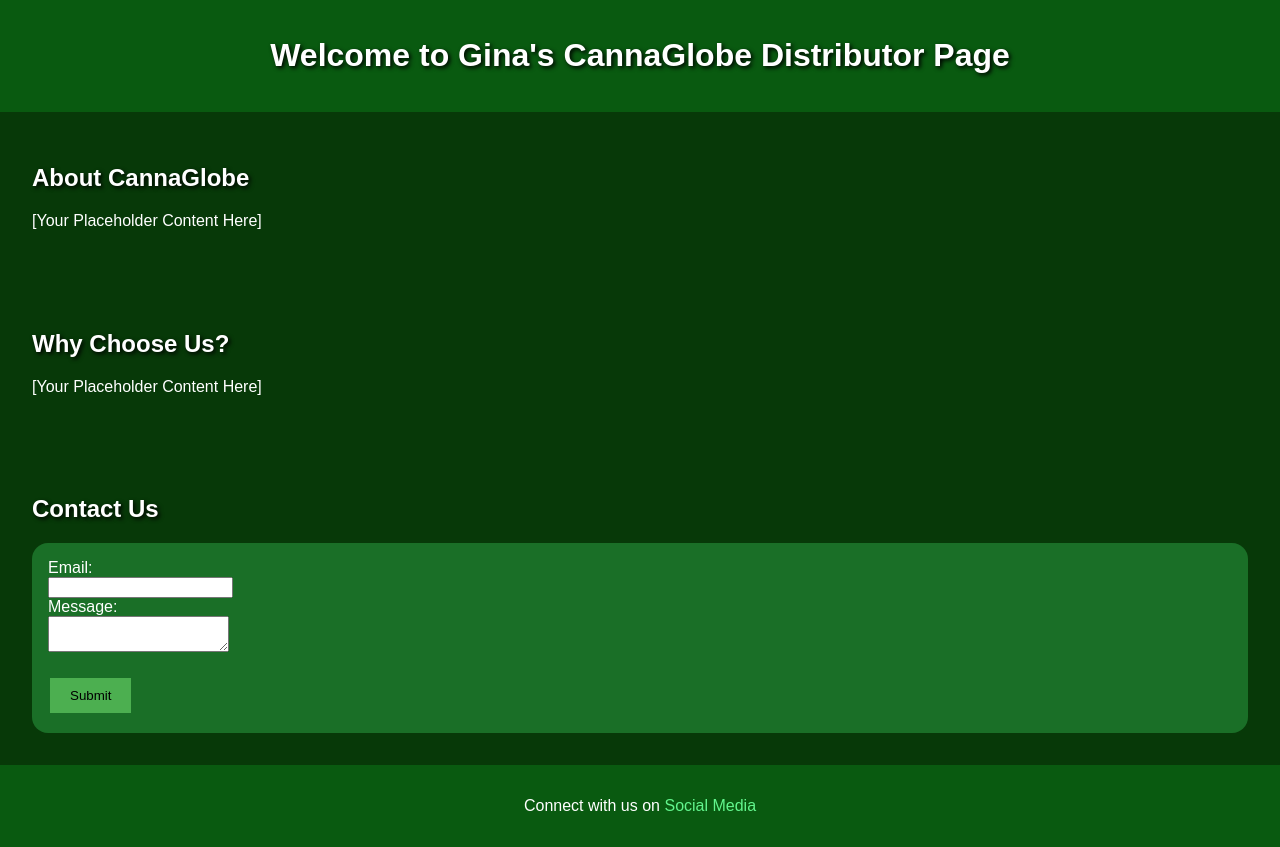
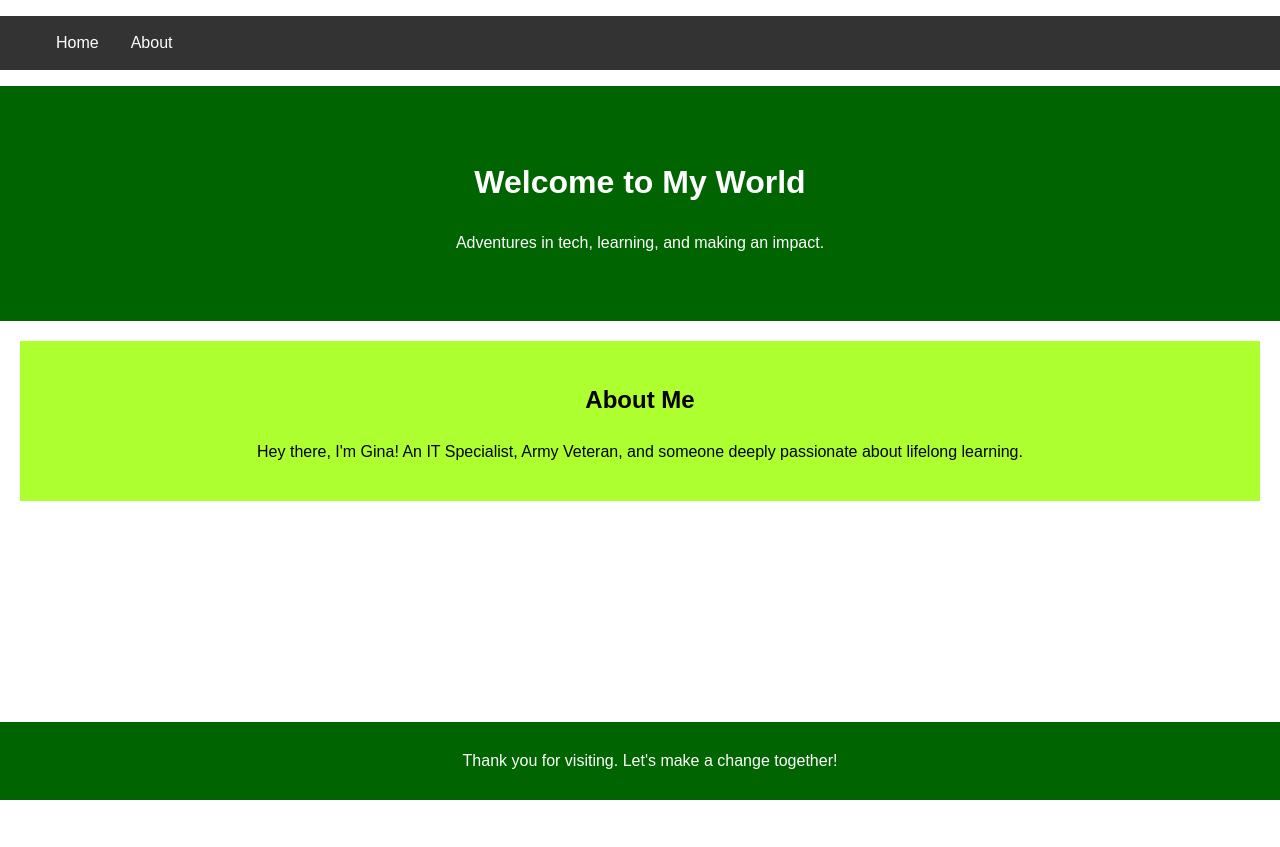
Before and after one commit to ginalyncox/ginalyncox.github.io, a plain HTML site: page index.html in a window 1280 px wide. After the commit the page ends 800 px from the top, so only its background shows below. Drawn offline with Linux system fonts and the light colour scheme.

Commit message:
Added Pages and Style

```diff
--- a/index.html
+++ b/index.html
@@ -2,85 +2,37 @@
 <html lang="en">
 <head>
   <meta charset="UTF-8">
-  <title>Gina's CannaGlobe Distributor Landing Page</title>
-  <style>
-    /* Basic styling */
-    body {
-      font-family: Arial, sans-serif;
-      background-color: #073908;
-      color: white;
-      margin: 0;
-      padding: 0;
-    }
-    header {
-      background-color: #095A10;
-      padding: 1em;
-      text-align: center;
-    }
-    section {
-      padding: 2em;
-    }
-    footer {
-      background-color: #095A10;
-      padding: 1em;
-      text-align: center;
-    }
-    /* Fun aesthetics */
-    h1, h2 {
-      text-shadow: 2px 2px 4px #000000;
-    }
-    a {
-      color: #62F58D;
-      text-decoration: none;
-    }
-    a:hover {
-      text-decoration: underline;
-    }
-    /* Form styling */
-    form {
-      background-color: #1A6F27;
-      padding: 1em;
-      border-radius: 1em;
-    }
-    input[type="submit"] {
-      background-color: #4CAF50;
-      border: none;
-      padding: 10px 20px;
-      text-align: center;
-      display: inline-block;
-      margin: 4px 2px;
-      cursor: pointer;
-    }
-  </style>
+  <title>Gina Lyn Cox</title>
+  <link rel="stylesheet" type="text/css" href="styles.css">
 </head>
 <body>
-  <header>
-    <h1>Welcome to Gina's CannaGlobe Distributor Page</h1>
+
+  <nav class="primary-menu">
+    <ul>
+      <li><a href="index.html">Home</a></li>
+      <li><a href="about.html">About</a></li>
+      <!-- Additional Menu Items Here -->
+    </ul>
+  </nav>
+
+  <header class="homepage-header">
+    <h1>Welcome to My World</h1>
+    <p>Adventures in tech, learning, and making an impact.</p>
   </header>
 
-  <section>
-    <h2>About CannaGlobe</h2>
-    <p>[Your Placeholder Content Here]</p>
-  </section>
+  <main>
+    <section class="intro">
+      <h2>About Me</h2>
+      <p>Hey there, I'm Gina! An IT Specialist, Army Veteran, and someone deeply passionate about lifelong learning.</p>
+    </section>
 
-  <section>
-    <h2>Why Choose Us?</h2>
-    <p>[Your Placeholder Content Here]</p>
-  </section>
+    <!-- You can add more sections like 'Latest Posts', 'Projects' etc. -->
 
-  <section>
-    <h2>Contact Us</h2>
-    <form action="/submit_form" method="post">
-      <label for="email">Email:</label><br>
-      <input type="email" id="email" name="email"><br>
-      <label for="message">Message:</label><br>
-      <textarea id="message" name="message"></textarea><br><br>
-      <input type="submit" value="Submit">
-    </form>
-  </section>
+  </main>
 
-  <footer>
-    <p>Connect with us on <a href="#">Social Media</a></p>
+  <footer class="site-footer">
+    <p>Thank you for visiting. Let's make a change together!</p>
   </footer>
+
 </body>
 </html>
--- a/styles.css
+++ b/styles.css
@@ -1,19 +1,73 @@
-.primary-menu ul {
-  list-style: none;
+/* styles.css */
+
+body {
+  font-family: Arial, sans-serif;
+  line-height: 1.6;
   margin: 0;
   padding: 0;
-  display: flex;
 }
 
-.primary-menu li {
-  margin-right: 20px;
+.primary-menu ul {
+  background-color: #333;
+  overflow: hidden;
+  color: white;
 }
 
-.primary-menu a {
-  text-decoration: none;
-  color: darkgreen;  /* Since you prefer a dark green color scheme */
+.primary-menu ul li {
+  float: left;
+  display: block;
+  text-align: center;
+  padding: 14px 16px;
 }
 
-.primary-menu a:hover {
-  text-decoration: underline;
+.primary-menu ul li a {
+  color: white;
+  text-decoration: none;
 }
+
+.main {
+  padding: 20px;
+}
+
+.about-photo {
+  width: 300px;
+  height: auto;
+  border-radius: 15px;
+  box-shadow: 0 4px 8px rgba(0, 0, 0, 0.1);
+}
+
+#bio h2 {
+  font-size: 1.5em;
+  margin-top: 20px;
+}
+
+#bio p {
+  margin-bottom: 20px;
+}
+/* Existing CSS */
+
+/* Add the following new styles */
+
+.homepage-header {
+  background-color: #006400; /* Dark Green */
+  color: white;
+  text-align: center;
+  padding: 50px 0;
+}
+
+.intro {
+  text-align: center;
+  margin: 20px;
+  padding: 20px;
+  background-color: #ADFF2F; /* Light Green */
+}
+
+.site-footer {
+  background-color: #006400; /* Dark Green */
+  color: white;
+  text-align: center;
+  padding: 10px;
+  position: fixed;
+  bottom: 0;
+  width: 100%;
+}
```
Also changed, not shown: about.html (added, +46 -0 lines).
